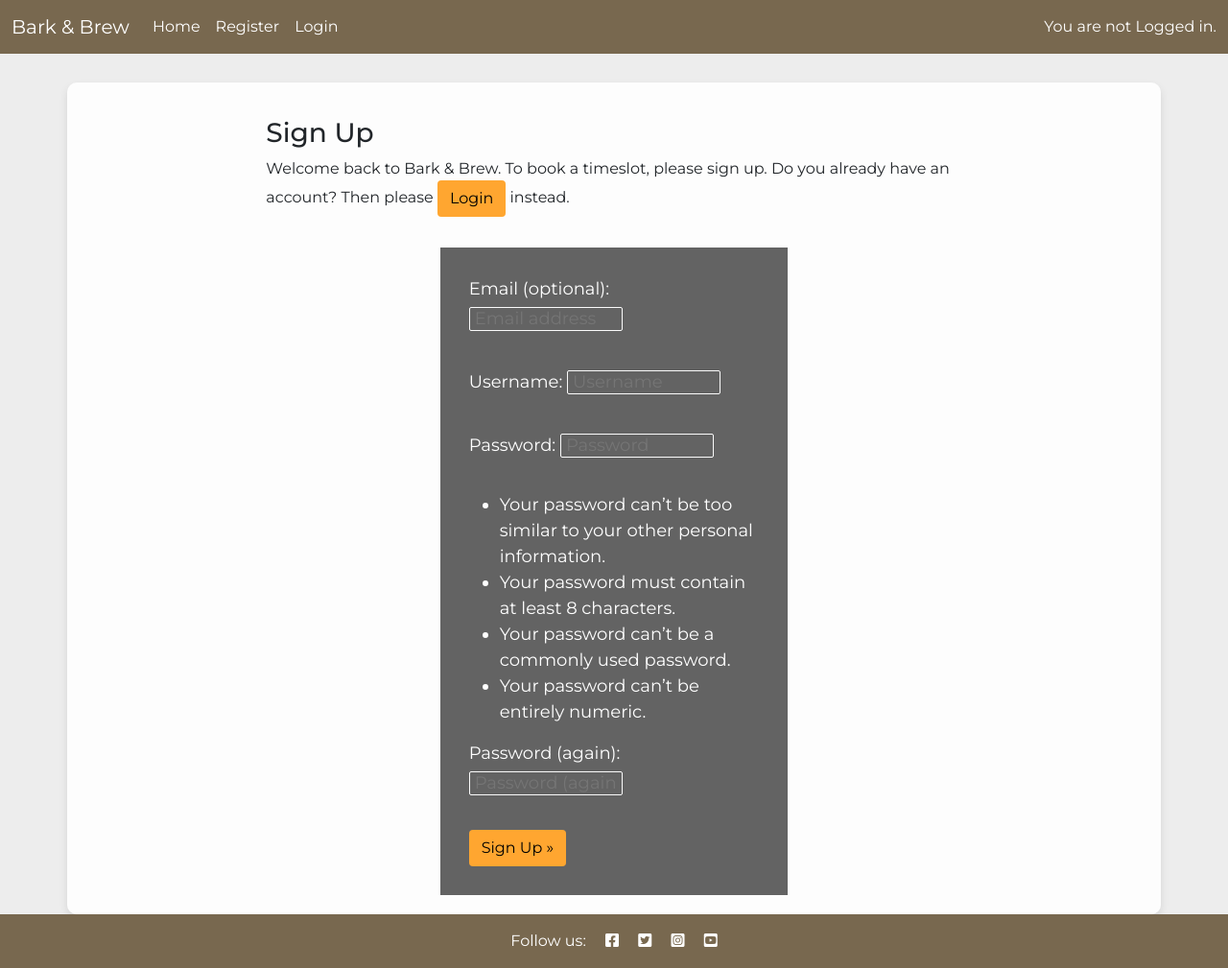
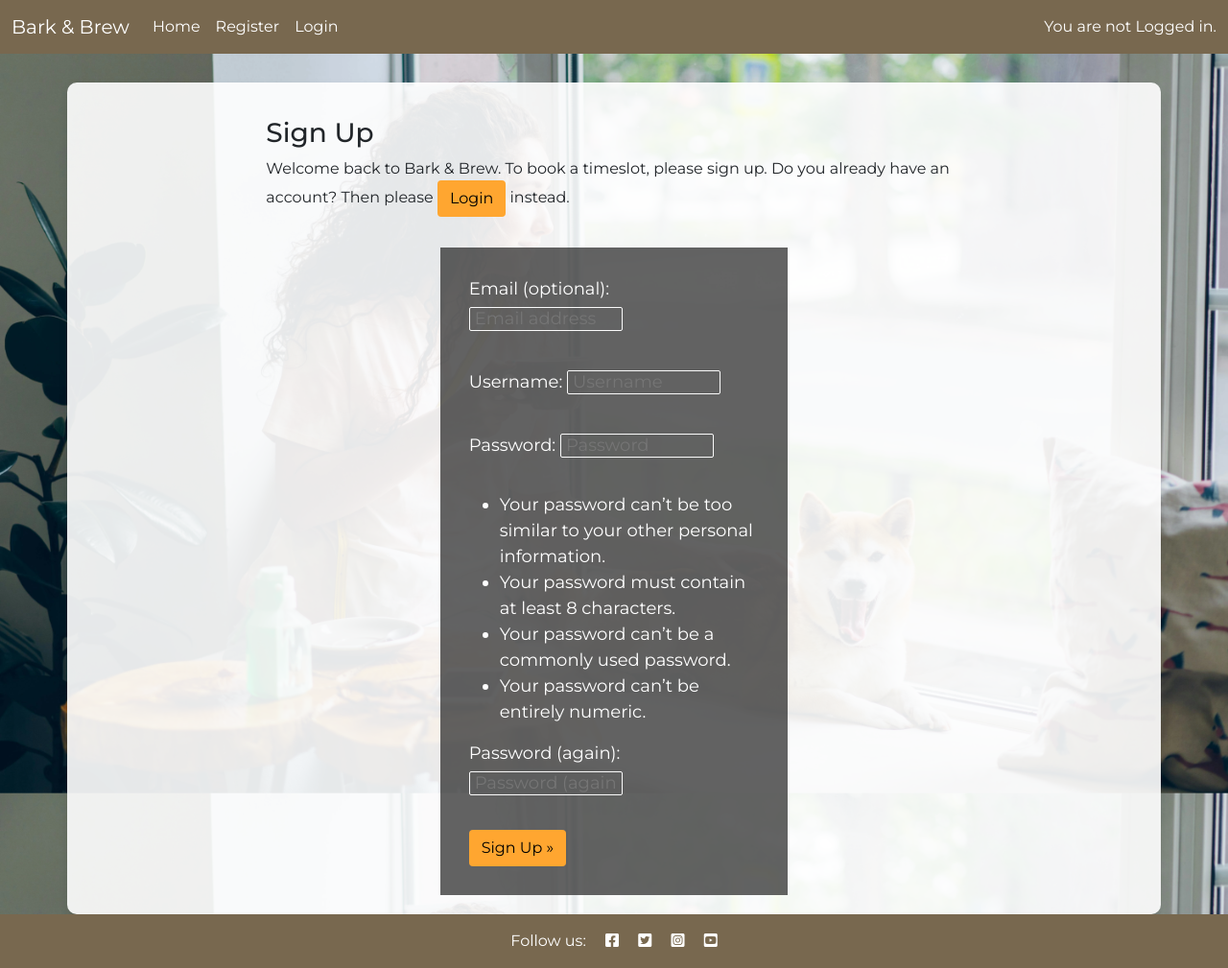
Before and after one commit to MEdw4rds/Bark-and-Brew, a Django app: page /accounts/signup/ in a window 1280 px wide. Shown: the whole page at 96% size. Run offline with Django 4.2, Linux system fonts and the light colour scheme.

Commit message:
add background image to login, logout and signup pages

```diff
--- /dev/null
+++ b/static/css/authentication-style.css
@@ -0,0 +1,5 @@
+body {
+    background-image: url(/static/images/pexels-silverkblack-20883900.webp);
+    background-size: cover;
+    background-position: center;
+}
--- a/templates/account/login.html
+++ b/templates/account/login.html
@@ -6,6 +6,7 @@
 {% block head_title %}{% trans "Sign In" %}{% endblock %}
 
 {% block content %}
+<link rel="stylesheet" href="{% static '/css/authentication-style.css' %}">
 
 <div class="container auth-container">
     <div class="row .auth-card">
--- a/templates/account/logout.html
+++ b/templates/account/logout.html
@@ -5,6 +5,8 @@
 {% block head_title %}{% trans "Sign Out" %}{% endblock %}
 
 {% block content %}
+<link rel="stylesheet" href="{% static '/css/authentication-style.css' %}">
+
 <div class="logout-container">
     <div>
         <img src="{% static '/images/dont-go.webp' %}" class="logout-image" alt="Sad looking dog puppy eyes.">
--- a/templates/account/signup.html
+++ b/templates/account/signup.html
@@ -5,6 +5,8 @@
 {% block head_title %}{% trans "Signup" %}{% endblock %}
 
 {% block content %}
+<link rel="stylesheet" href="{% static '/css/authentication-style.css' %}">
+
 <div class="container auth-container">
     <div class="row">
         <div class="col-md-8 mt-3 offset-md-2">
```
